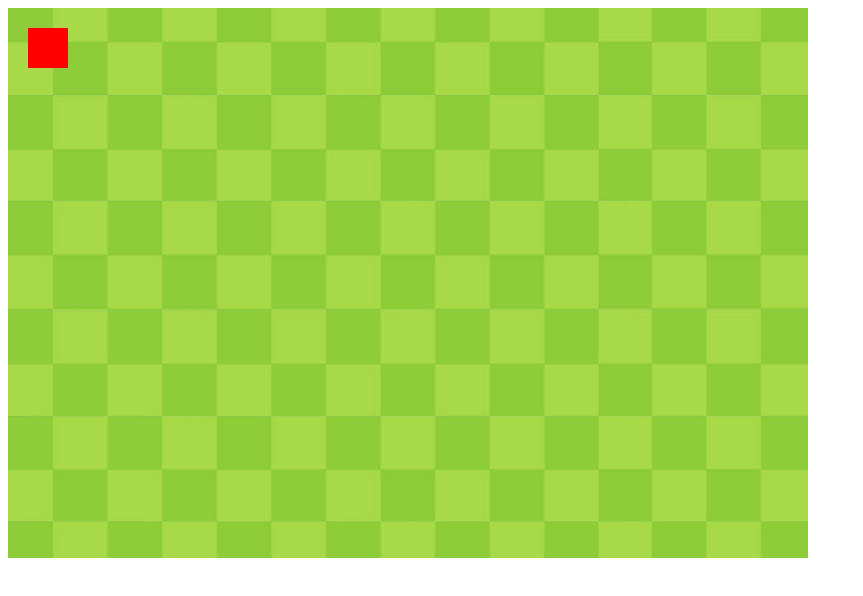
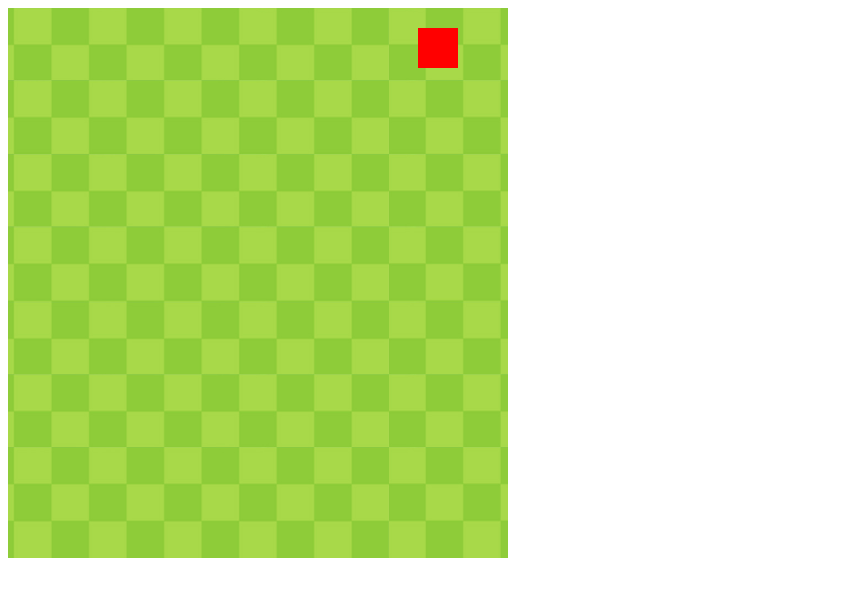
Before and after one commit to mrpkdeveloper/Slithery-Snake, a plain HTML site: page index.html in a window 1280 px wide. Shown: the whole page, without its empty margins (0-863 px from the left). Drawn offline with Linux system fonts and the light colour scheme.

Commit message:
game loop

```diff
--- a/game.js
+++ b/game.js
@@ -1,4 +1,40 @@
-canvas = document.getElementById("mycanvas")
-pen = canvas.getContext('2d')
-pen.fillStyle = 'red'
-pen.fillRect(20, 20, 40, 40)
+function init() {
+    console.log("in init")
+    canvas = document.getElementById("mycanvas")
+    pen = canvas.getContext('2d')
+    W = canvas.width
+    H = canvas.height
+    rect = {
+        x: 20,
+        y: 20,
+        w: 40,
+        h: 40,
+        speed: 30,
+    }
+}
+
+
+function draw() {
+    // console.log("in draw")
+    pen.clearRect(0, 0, W, H)
+    pen.fillStyle = 'red'
+    pen.fillRect(rect.x, rect.y, rect.w, rect.h)
+}
+
+function update() {
+    // console.log("in update")
+    rect.x += rect.speed
+    if (rect.x > W - rect.w || rect.x < 0) {
+        rect.speed *= -1
+    }
+}
+
+function gameloop() {
+    // console.log("in game loop")
+    draw()
+    update()
+}
+
+
+init()
+var game = setInterval(gameloop, 100)
--- a/index.html
+++ b/index.html
@@ -16,7 +16,7 @@
 </head>
 
 <body>
-    <canvas id="mycanvas" width="800px" height=550px"></canvas>
+    <canvas id="mycanvas" width="500px" height=550px"></canvas>
 </body>
 
 </html>
```
